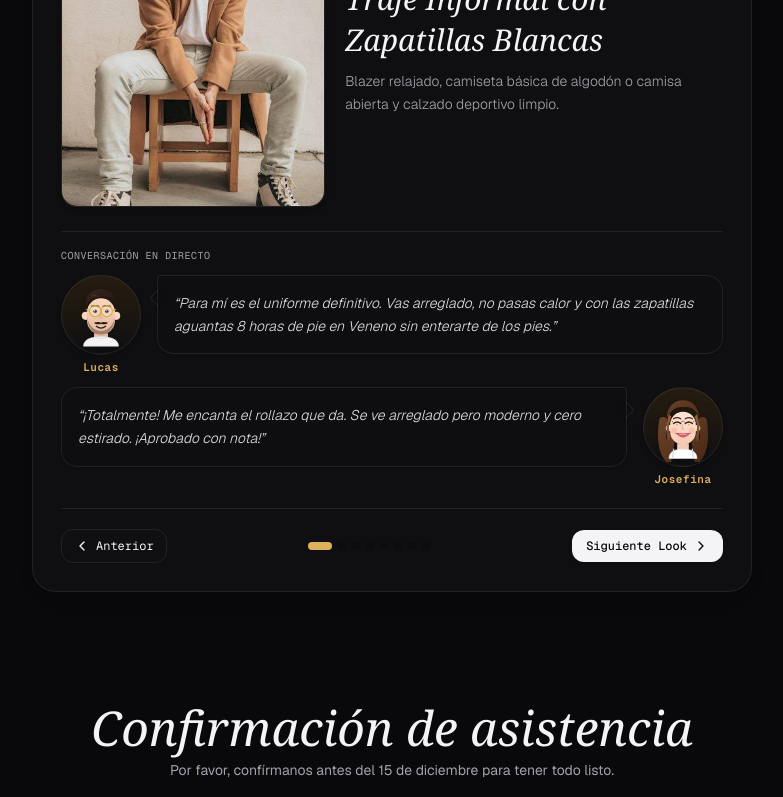
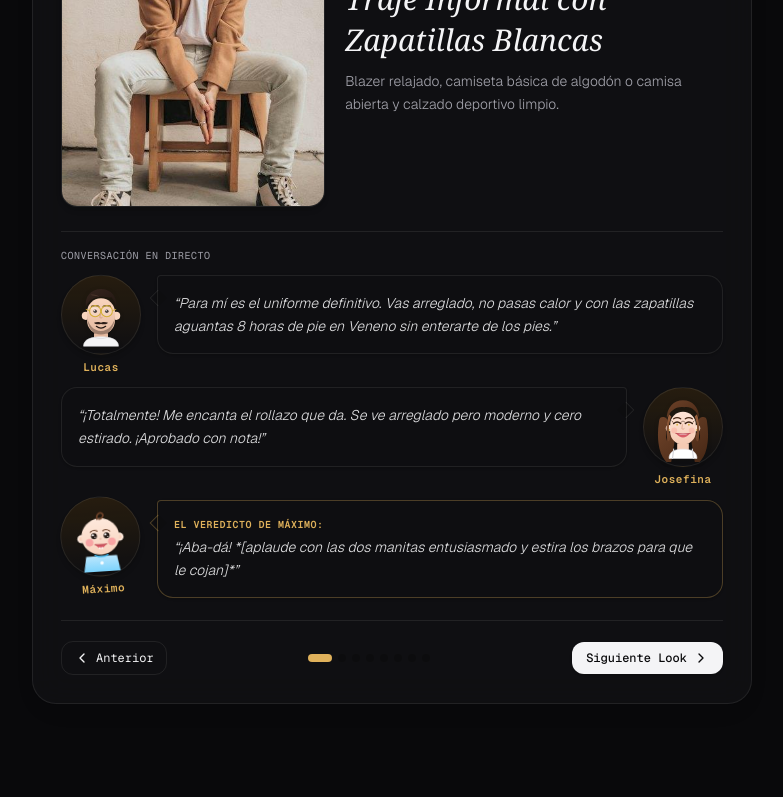
Before and after one commit to cocoxu-bit/boda-lucas-josefina, a Next.js app: page / in a window 1280 px wide. Shown: the part 4266-5063 px from the top of the page, without its empty margins (248-1031 px from the left). Built offline with nearby package versions, Linux system fonts and the light colour scheme; a web font is replaced by a local one.

Commit message:
feat(dresscode): add baby Máximo illustrated avatar with dynamic expressions and babble commentary

```diff
--- a/src/components/DressCodeInspector.tsx
+++ b/src/components/DressCodeInspector.tsx
@@ -17,6 +17,7 @@ interface OutfitExample {
   imageUrl: string;
   lucasQuote: string;
   josefinaQuote: string;
+  maximoQuote: string;
 }
 
 const OUTFITS: OutfitExample[] = [
@@ -30,6 +31,7 @@ const OUTFITS: OutfitExample[] = [
     imageUrl: "/images/sample_casual_man.jpg",
     lucasQuote: "Para mí es el uniforme definitivo. Vas arreglado, no pasas calor y con las zapatillas aguantas 8 horas de pie en Veneno sin enterarte de los pies.",
     josefinaQuote: "¡Totalmente! Me encanta el rollazo que da. Se ve arreglado pero moderno y cero estirado. ¡Aprobado con nota!",
+    maximoQuote: "¡Aba-dá! *[aplaude con las dos manitas entusiasmado y estira los brazos para que le cojan]*",
   },
   {
     id: "midi-flow",
@@ -41,6 +43,7 @@ const OUTFITS: OutfitExample[] = [
     imageUrl: "/images/dress_green.jpg",
     lucasQuote: "Encaja a la perfección con la luz de febrero en los jardines de Monforte y el ambiente desenfadado de Veneno.",
     josefinaQuote: "Mi opción favorita. Comodísimo, fresco y con libertad total de movimiento para pillar el cóctel al vuelo y bailar toda la tarde.",
+    maximoQuote: "¡Agú tatá! *[se ríe a carcajadas mirando los colores y señala con el dedito]*",
   },
   {
     id: "tailoring-chic",
@@ -52,6 +55,7 @@ const OUTFITS: OutfitExample[] = [
     imageUrl: "/images/sample_fashion_look.jpg",
     lucasQuote: "Aprobado al cien por cien. Elegante, contemporáneo y acorde con el espíritu de una boda sin etiquetas rancias.",
     josefinaQuote: "Un dos piezas fluido con zapatillas o zapato cómodo tiene una personalidad increíble. Pura elegancia sin corsés.",
+    maximoQuote: "¡Da-dá! *[da palmaditas en la mesa y sonríe mostrando dos dientes]*",
   },
   {
     id: "linen-no-tie",
@@ -63,6 +67,7 @@ const OUTFITS: OutfitExample[] = [
     imageUrl: "/images/linen_shirt.jpg",
     lucasQuote: "La corbata queda vetada en nuestra boda. Con un traje moderno desabrochado vas impecable y disfrutas mil veces más.",
     josefinaQuote: "Mucho más guapos y cercanos así que pareciendo que vais a una junta de accionistas en pleno lunes.",
+    maximoQuote: "¡Gugú baaa! *[agarra la tela suave con los puñitos y asiente satisfecho]*",
   },
   {
     id: "rock-chic",
@@ -74,6 +79,7 @@ const OUTFITS: OutfitExample[] = [
     imageUrl: "/images/sample_elegant_woman.jpg",
     lucasQuote: "Si alguien viene así a Veneno, le invito a la primera copa. Rollo indie club total.",
     josefinaQuote: "¡Me flipa! Queremos que cada uno venga a su rollo siendo 100% fiel a su estilo.",
+    maximoQuote: "¡Ooooh... brrr! *[mueve los piececitos al ritmo y suelta un gritito de fiesta]*",
   },
   {
     id: "stiletto-gala",
@@ -85,6 +91,7 @@ const OUTFITS: OutfitExample[] = [
     imageUrl: "/images/gala_dress.jpg",
     lucasQuote: "Demasiado encorsetado para un cóctel de pie. Te vas a cansar antes de que empiece la música.",
     josefinaQuote: "Irás divina los primeros 20 minutos de fotos en Monforte. En Veneno a las 16:00 estarás pidiendo tiritas a gritos. ¡Mete zapatillas en el bolso sí o sí!",
+    maximoQuote: "¡Mmmh? *[ladea la cabeza masticando la esquina de su babero con cara de duda]*",
   },
   {
     id: "chaque-rigido",
@@ -96,6 +103,7 @@ const OUTFITS: OutfitExample[] = [
     imageUrl: "/images/tuxedo.jpg",
     lucasQuote: "¡Por favor, no! Esto es una boda civil y nos vamos directos a un bar a beber copas, no a la abadía de Westminster. Vas a pasar un calor infernal.",
     josefinaQuote: "Desentona totalmente con el concepto. Buscamos cercanía y naturalidad, ¡dejad el pingüino en el armario!",
+    maximoQuote: "¡Gaaaa-bu! *[tira el sonajero al suelo y hace pucheros de agobio con el sombrero]*",
   },
   {
     id: "sport-chandal",
@@ -107,6 +115,7 @@ const OUTFITS: OutfitExample[] = [
     imageUrl: "/images/sample_yellow_chic.jpg",
     lucasQuote: "A ver, tampoco nos pasemos de alternativos. Es nuestra boda, no un partido en la pista del barrio.",
     josefinaQuote: "Venid guapos y arreglados a vuestro propio estilo. El chándal lo guardamos para el domingo de descanso.",
+    maximoQuote: "¡Pffft-baaah! *[hace una pedorreta con la lengua fuera y se gira indignado]*",
   },
 ];
 
@@ -389,6 +398,134 @@ const JosefinaAvatar: React.FC<{ mood: MoodType }> = ({ mood }) => {
   );
 };
 
+/* Illustrated Avatar for baby Máximo */
+const MaximoAvatar: React.FC<{ mood: MoodType }> = ({ mood }) => {
+  return (
+    <motion.div
+      animate={
+        mood === "love"
+          ? { y: [0, -6, 0], rotate: [0, -4, 4, 0] }
+          : mood === "veto"
+          ? { x: [-3, 3, -3, 3, 0] }
+          : { rotate: [-5, 5, -5] }
+      }
+      transition={{ duration: mood === "veto" ? 0.35 : 2, repeat: Infinity, ease: "easeInOut", delay: 0.25 }}
+      className="relative flex flex-col items-center shrink-0"
+    >
+      <div className="w-16 h-16 sm:w-20 sm:h-20 rounded-full bg-gradient-to-b from-amber-500/10 to-transparent p-1 border border-[var(--card-border)] flex items-center justify-center shadow-md">
+        <svg viewBox="0 0 100 100" className="w-full h-full filter drop-shadow-sm">
+          <defs>
+            <linearGradient id="maxSkin" x1="0" y1="0" x2="0" y2="1">
+              <stop offset="0%" stopColor="#FEE9DC" />
+              <stop offset="100%" stopColor="#F8D3BE" />
+            </linearGradient>
+            <linearGradient id="maxBib" x1="0" y1="0" x2="0" y2="1">
+              <stop offset="0%" stopColor="#BAE6FD" />
+              <stop offset="100%" stopColor="#7DD3FC" />
+            </linearGradient>
+          </defs>
+
+          {/* Baby Bib / Romper */}
+          <path d="M28 78 L24 100 L76 100 L72 78 Z" fill="url(#maxBib)" />
+          <path d="M40 76 Q50 82 60 76" stroke="#38BDF8" strokeWidth="1.5" fill="none" />
+          <circle cx="50" cy="88" r="2.5" fill="#FFFFFF" opacity="0.9" />
+
+          {/* Baby Ears */}
+          <circle cx="23" cy="52" r="6" fill="#FEE9DC" />
+          <circle cx="23" cy="52" r="3.5" fill="#F8D3BE" />
+          <circle cx="77" cy="52" r="6" fill="#FEE9DC" />
+          <circle cx="77" cy="52" r="3.5" fill="#F8D3BE" />
+
+          {/* Chubby Baby Head */}
+          <ellipse cx="50" cy="50" rx="27" ry="26" fill="url(#maxSkin)" />
+
+          {/* Baby Hair Tuft / Swirl */}
+          <path
+            d="M47 25 C45 18 52 14 55 18 C57 21 54 25 50 25"
+            stroke="#6C4128"
+            strokeWidth="2.5"
+            strokeLinecap="round"
+            fill="none"
+          />
+
+          {/* Rosy Baby Cheeks */}
+          <circle cx="34" cy="58" r="5.5" fill="#F43F5E" opacity="0.35" />
+          <circle cx="66" cy="58" r="5.5" fill="#F43F5E" opacity="0.35" />
+
+          {/* Eyebrows */}
+          {mood === "love" && (
+            <>
+              <path d="M36 43 Q41 39 46 42" stroke="#6C4128" strokeWidth="1.6" strokeLinecap="round" fill="none" />
+              <path d="M54 42 Q59 39 64 43" stroke="#6C4128" strokeWidth="1.6" strokeLinecap="round" fill="none" />
+            </>
+          )}
+          {mood === "meh" && (
+            <>
+              <path d="M36 43 L46 43" stroke="#6C4128" strokeWidth="1.6" strokeLinecap="round" fill="none" />
+              <path d="M54 41 Q59 38 64 43" stroke="#6C4128" strokeWidth="1.6" strokeLinecap="round" fill="none" />
+            </>
+          )}
+          {mood === "veto" && (
+            <>
+              <path d="M36 41 L46 44" stroke="#6C4128" strokeWidth="2" strokeLinecap="round" fill="none" />
+              <path d="M54 44 L64 41" stroke="#6C4128" strokeWidth="2" strokeLinecap="round" fill="none" />
+            </>
+          )}
+
+          {/* Eyes */}
+          {mood === "love" && (
+            <>
+              <circle cx="41" cy="49" r="4.2" fill="#221712" />
+              <circle cx="39.5" cy="47.5" r="1.6" fill="#FFFFFF" />
+              <circle cx="42.5" cy="50.5" r="0.8" fill="#FFFFFF" />
+              <circle cx="59" cy="49" r="4.2" fill="#221712" />
+              <circle cx="57.5" cy="47.5" r="1.6" fill="#FFFFFF" />
+              <circle cx="60.5" cy="50.5" r="0.8" fill="#FFFFFF" />
+            </>
+          )}
+          {mood === "meh" && (
+            <>
+              <circle cx="43" cy="49" r="3.8" fill="#221712" />
+              <circle cx="42" cy="47.5" r="1.2" fill="#FFFFFF" />
+              <circle cx="61" cy="49" r="3.8" fill="#221712" />
+              <circle cx="60" cy="47.5" r="1.2" fill="#FFFFFF" />
+            </>
+          )}
+          {mood === "veto" && (
+            <>
+              <path d="M37 49 Q41 53 45 49" stroke="#221712" strokeWidth="2.2" strokeLinecap="round" fill="none" />
+              <path d="M55 49 Q59 53 63 49" stroke="#221712" strokeWidth="2.2" strokeLinecap="round" fill="none" />
+              <ellipse cx="66" cy="55" rx="1.5" ry="2.2" fill="#38BDF8" />
+            </>
+          )}
+
+          {/* Tiny Baby Button Nose */}
+          <path d="M49 53 Q50 55 51 53" stroke="#E5B99F" strokeWidth="1.5" strokeLinecap="round" fill="none" />
+
+          {/* Mouth */}
+          {mood === "love" && (
+            <g>
+              <path d="M42 61 Q50 72 58 61 Z" fill="#D85C68" />
+              <rect x="47" y="65.5" width="2.5" height="2" rx="0.5" fill="#FFFFFF" />
+              <rect x="50.5" y="65.5" width="2.5" height="2" rx="0.5" fill="#FFFFFF" />
+              <path d="M41 61 Q50 63 59 61" stroke="#BA4752" strokeWidth="1.5" fill="none" />
+            </g>
+          )}
+          {mood === "meh" && (
+            <circle cx="50" cy="63" r="3" fill="#D85C68" stroke="#BA4752" strokeWidth="1.2" />
+          )}
+          {mood === "veto" && (
+            <path d="M43 65 Q50 59 57 65" stroke="#BA4752" strokeWidth="2.2" strokeLinecap="round" fill="none" />
+          )}
+        </svg>
+      </div>
+      <span className="font-mono-swiss text-[11px] font-semibold text-[var(--accent-gold)] mt-1 tracking-wider">
+        Máximo
+      </span>
+    </motion.div>
+  );
+};
+
 export const DressCodeInspector: React.FC = () => {
   const [currentIndex, setCurrentIndex] = useState(0);
   const currentOutfit = OUTFITS[currentIndex];
@@ -409,7 +546,7 @@ export const DressCodeInspector: React.FC = () => {
           Dress Code
         </h2>
         <p className="font-sans-ui text-xs sm:text-sm text-[var(--fg-muted)] max-w-md mx-auto">
-          Arreglado pero a tu rollo. Pasa los ejemplos reales para escuchar lo que opinan los novios:
+          Arreglado pero a tu rollo. Pasa los ejemplos reales para escuchar lo que opinan los novios y el peque:
         </p>
       </div>
 
@@ -514,6 +651,27 @@ export const DressCodeInspector: React.FC = () => {
                     </p>
                   </div>
                 </motion.div>
+
+                {/* 3. Máximo's Speech Bubble (Baby joins in!) */}
+                <motion.div
+                  initial={{ opacity: 0, x: -10 }}
+                  animate={{ opacity: 1, x: 0 }}
+                  transition={{ duration: 0.3, delay: 0.22 }}
+                  className="flex items-start gap-3 sm:gap-4"
+                >
+                  <MaximoAvatar mood={currentOutfit.mood} />
+
+                  <div className="relative flex-1 p-3.5 sm:p-4 rounded-2xl rounded-tl-sm bg-black/[0.03] dark:bg-white/[0.04] border border-[var(--accent-gold)]/30 text-left shadow-sm">
+                    {/* Speech bubble pointer */}
+                    <div className="absolute -left-1.5 top-4 w-3 h-3 bg-black/[0.03] dark:bg-[#1a1a1e] border-l border-t border-[var(--accent-gold)]/30 rotate-[-45deg]" />
+                    <span className="font-mono-swiss text-[10px] text-[var(--accent-gold)] font-semibold uppercase tracking-wider block mb-1">
+                      El veredicto de Máximo:
+                    </span>
+                    <p className="font-sans-ui text-xs sm:text-sm text-[var(--fg-primary)]/90 font-light leading-relaxed italic">
+                      &ldquo;{currentOutfit.maximoQuote}&rdquo;
+                    </p>
+                  </div>
+                </motion.div>
               </div>
             </div>
           </motion.div>
```
